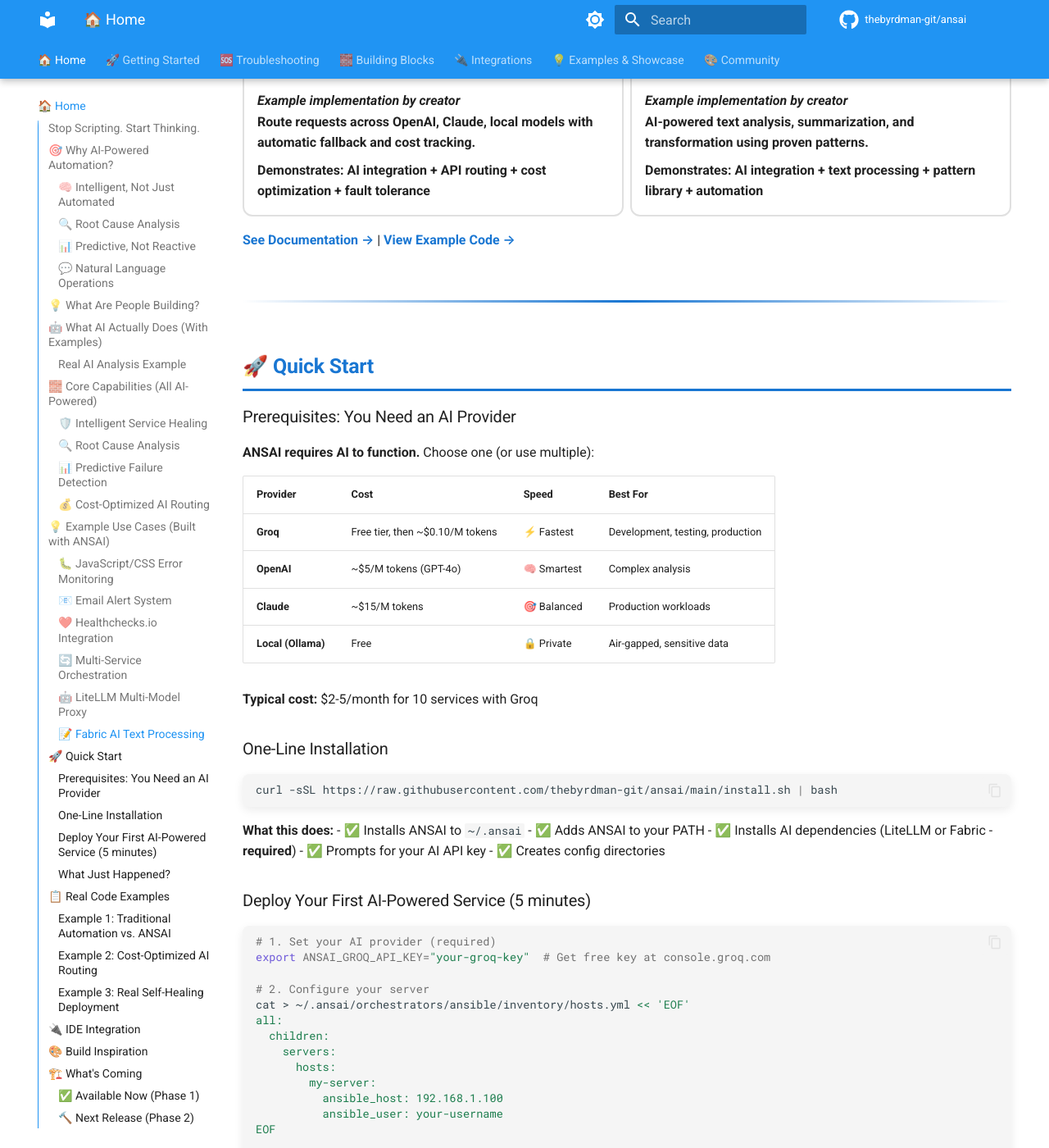
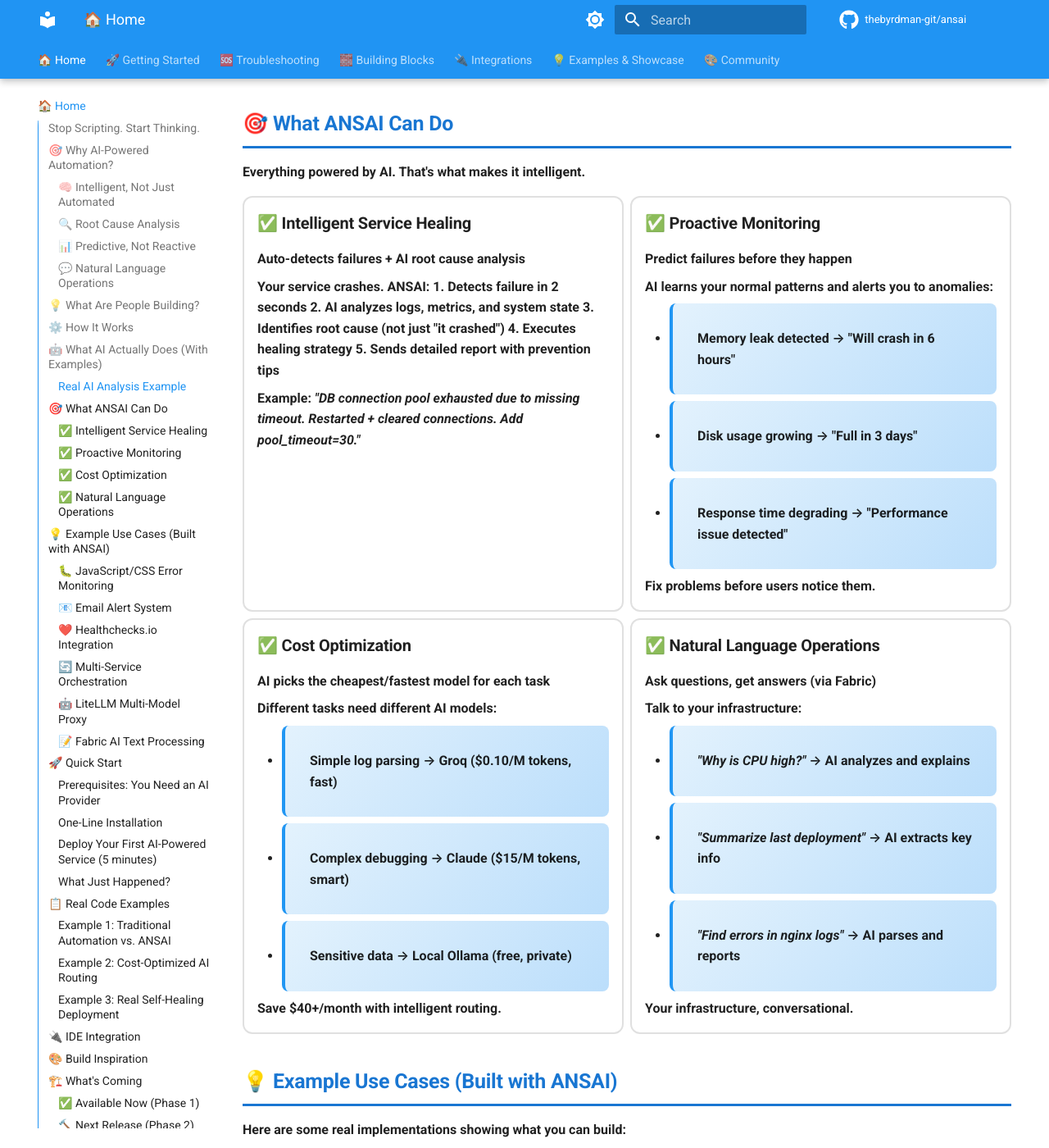
Before and after one commit to thebyrdman-git/ansai, an MkDocs documentation site: the page built from docs/index.md, in a window 1280 px wide and 1400 px high, scrolled down 4335 px. Shown: the whole window at 82% size. Built offline with MkDocs 1.6.1 and Material for MkDocs 9.7.7, drawn with Linux system fonts in a browser that asks for light colours; comment, search, counter and statistics services are not loaded; some of the changed text lies outside the part shown.

Commit message:
DOCS: Add specificity to hero + flowchart + restructure capabilities
Hero section improvements:
- Replace vague benefits with concrete 3AM crash example
- Show exact ANSAI output vs traditional automation
- Immediate value demonstration

Add 'How It Works' section:
- Mermaid flowchart showing 5-step healing cycle
- Specific timeline (0-2s detect, 1-3s analyze, 2-5s heal)
- Total downtime: ~6 seconds vs hours

Restructure capabilities:
- Rename 'Core Capabilities' → 'What ANSAI Can Do'
- Add checkmarks (✅) to each capability
- Focus on benefits, not features:
  • Intelligent Service Healing (with example)
  • Proactive Monitoring (predict before fail)
  • Cost Optimization (save $40+/month)
  • Natural Language Ops (conversational)

Technical:
- Add mermaid diagram support to mkdocs.yml
- Configure pymdownx.superfences for mermaid rendering

Result: First-time visitors immediately understand:
1. What problem ANSAI solves (3AM crashes)
2. How it works (5-step cycle with timeline)
3. What they can do with it (4 clear capabilities)

````diff
--- a/docs/index.md
+++ b/docs/index.md
@@ -6,14 +6,18 @@
 
 **ANSAI = Ansible + AI**
 
-Your infrastructure makes intelligent decisions. Not just automated—**intelligent.**
+**Your Flask app crashes at 3 AM.**
 
-Root cause analysis. Predictive failures. Context-aware actions. Cost optimization.
+Traditional automation: *"Service restarted."*
+
+**ANSAI:** *"Service failed due to database connection pool exhaustion (45/50 connections hung). Restarted service + closed stale connections. Fix: Add `pool_timeout=30` to database.py:47 to prevent future crashes."*
+
+**That's the difference.** Not just automated—**intelligent.**
 
 **Without AI, it's just Ansible. With ANSAI, it thinks.**
 
 [Get Started →](#quick-start){ .md-button .md-button--primary .md-button--large }
-[See How It Works →](#ai-powered-building-blocks){ .md-button .md-button--large }
+[See How It Works →](#how-it-works){ .md-button .md-button--large }
 
 </div>
 
@@ -61,6 +65,36 @@
 
 ---
 
+## ⚙️ How It Works
+
+**ANSAI's intelligent healing cycle in 5 steps:**
+
+```mermaid
+graph TB
+    A[🔴 Service Fails] --> B[🔍 ANSAI Detects<br/>Within seconds]
+    B --> C[🤖 AI Analyzes<br/>Logs + Metrics + System State]
+    C --> D[💡 AI Identifies Root Cause<br/>Database pool exhausted]
+    D --> E[⚡ Execute Healing Strategy<br/>Restart + cleanup]
+    E --> F[📧 Report to You<br/>What, Why, How to Prevent]
+
+    style A fill:#ff6b6b
+    style B fill:#4ecdc4
+    style C fill:#45b7d1
+    style D fill:#f9ca24
+    style E fill:#6c5ce7
+    style F fill:#00b894
+```
+
+**Typical Timeline:**
+- **0-2s:** Detect failure
+- **1-3s:** AI analyzes logs and system state
+- **2-5s:** Execute healing strategy
+- **5-6s:** Service restored, report sent
+
+**Total downtime: ~6 seconds** (vs hours waiting for you to wake up)
+
+---
+
 ## 🤖 What AI Actually Does (With Examples)
 
 **Without AI, automation is dumb. ANSAI's AI makes your infrastructure intelligent.**
@@ -100,50 +134,60 @@
 
 ---
 
-## 🧱 Core Capabilities (All AI-Powered)
+## 🎯 What ANSAI Can Do
+
+**Everything powered by AI. That's what makes it intelligent.**
 
 <div class="grid cards" markdown>
 
--   ### 🛡️ **Intelligent Service Healing**
+-   ### ✅ **Intelligent Service Healing**
 
-    **What it does:** Auto-detects failures, analyzes root cause with AI, applies fix, explains what happened
+    **Auto-detects failures + AI root cause analysis**
 
-    ```python
-    # AI analyzes: service logs, system metrics, recent changes
-    # AI decides: restart vs. config reload vs. resource cleanup
-    # AI reports: root cause + prevention steps
-    ```
+    Your service crashes. ANSAI:
+    1. Detects failure in 2 seconds
+    2. AI analyzes logs, metrics, and system state
+    3. Identifies root cause (not just "it crashed")
+    4. Executes healing strategy
+    5. Sends detailed report with prevention tips
 
--   ### 🔍 **Root Cause Analysis**
+    **Example:** *"DB connection pool exhausted due to missing timeout. Restarted + cleared connections. Add pool_timeout=30."*
 
-    **What it does:** AI reads your logs, correlates events, identifies patterns humans miss
+-   ### ✅ **Proactive Monitoring**
 
-    ```python
-    # Traditional: "500 error"
-    # ANSAI AI: "500 errors caused by Redis timeout after
-    #            DB migration at 03:14 increased query time"
-    ```
+    **Predict failures before they happen**
 
--   ### 📊 **Predictive Failure Detection**
+    AI learns your normal patterns and alerts you to anomalies:
 
-    **What it does:** AI learns your normal patterns, predicts failures before they happen
+    - Memory leak detected → "Will crash in 6 hours"
+    - Disk usage growing → "Full in 3 days"
+    - Response time degrading → "Performance issue detected"
 
-    ```python
-    # AI notices: Memory usage growing 2% per hour
-    # AI predicts: OOM crash in 6 hours
-    # AI alerts: "story-stages will crash at 18:30 UTC"
-    ```
+    **Fix problems before users notice them.**
 
--   ### 💰 **Cost-Optimized AI Routing**
+-   ### ✅ **Cost Optimization**
 
-    **What it does:** Automatically route to cheapest/fastest AI model for each task
+    **AI picks the cheapest/fastest model for each task**
 
-    ```python
-    # Log analysis → Groq (fast, cheap)
-    # Complex debugging → Claude (smart, expensive)
-    # Simple tasks → Local Ollama (free)
-    # Auto-fallback if model down
-    ```
+    Different tasks need different AI models:
+
+    - Simple log parsing → Groq ($0.10/M tokens, fast)
+    - Complex debugging → Claude ($15/M tokens, smart)
+    - Sensitive data → Local Ollama (free, private)
+
+    **Save $40+/month** with intelligent routing.
+
+-   ### ✅ **Natural Language Operations**
+
+    **Ask questions, get answers (via Fabric)**
+
+    Talk to your infrastructure:
+
+    - *"Why is CPU high?"* → AI analyzes and explains
+    - *"Summarize last deployment"* → AI extracts key info
+    - *"Find errors in nginx logs"* → AI parses and reports
+
+    **Your infrastructure, conversational.**
 
 </div>
 
--- a/mkdocs.yml
+++ b/mkdocs.yml
@@ -116,7 +116,11 @@
   - pymdownx.keys
   - pymdownx.mark
   - pymdownx.smartsymbols
-  - pymdownx.superfences
+  - pymdownx.superfences:
+      custom_fences:
+        - name: mermaid
+          class: mermaid
+          format: !!python/name:pymdownx.superfences.fence_code_format
   - pymdownx.tabbed:
       alternate_style: true
   - pymdownx.tasklist:
@@ -202,9 +206,10 @@
 extra_css:
   - stylesheets/creative.css
 
-# Extra JavaScript (MathJax for documentation)
+# Extra JavaScript (MathJax and Mermaid)
 extra_javascript:
   - https://cdn.jsdelivr.net/npm/mathjax@3/es5/tex-mml-chtml.js
+  - https://unpkg.com/mermaid@10.6.1/dist/mermaid.min.js
 
 # Validation
 validation:
````
